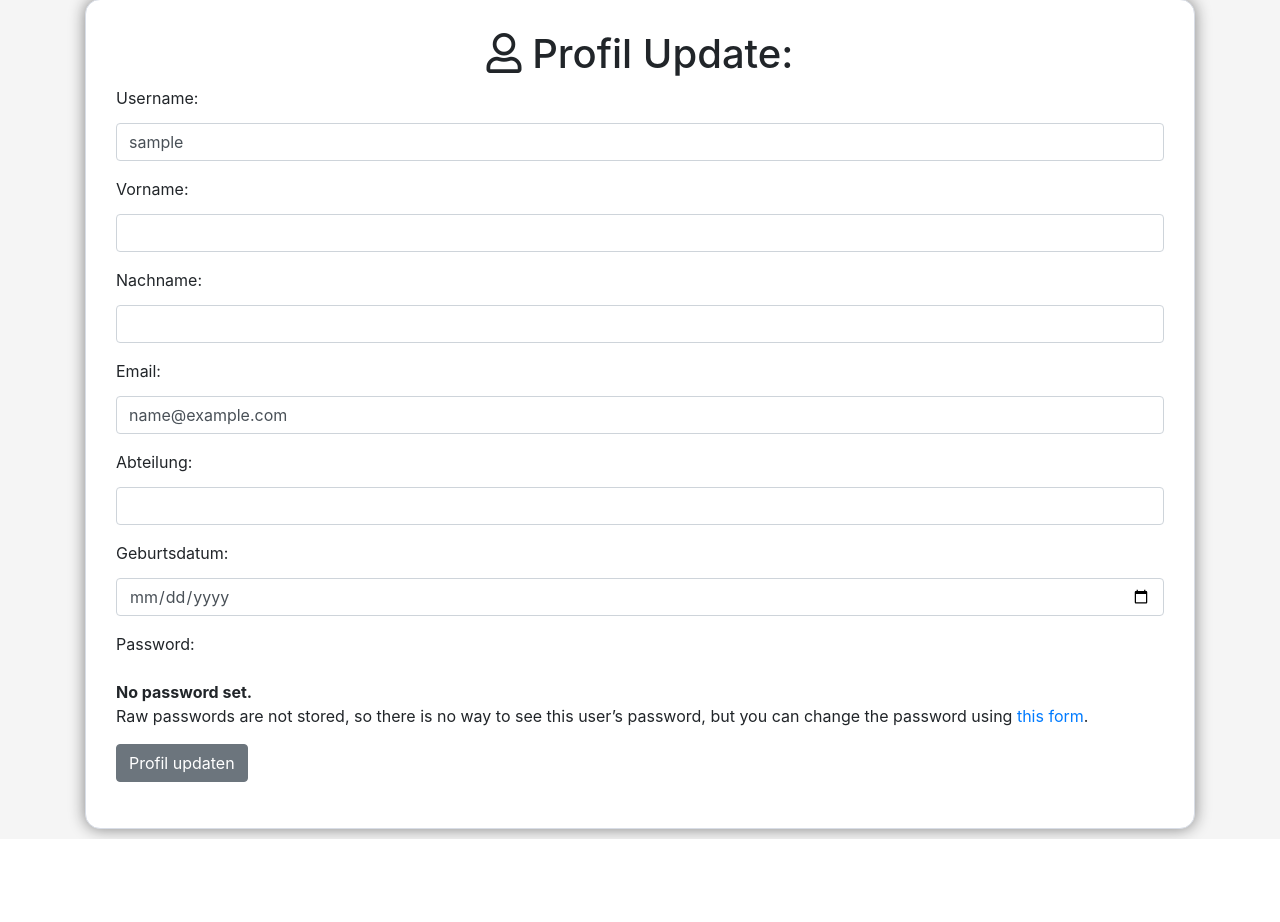
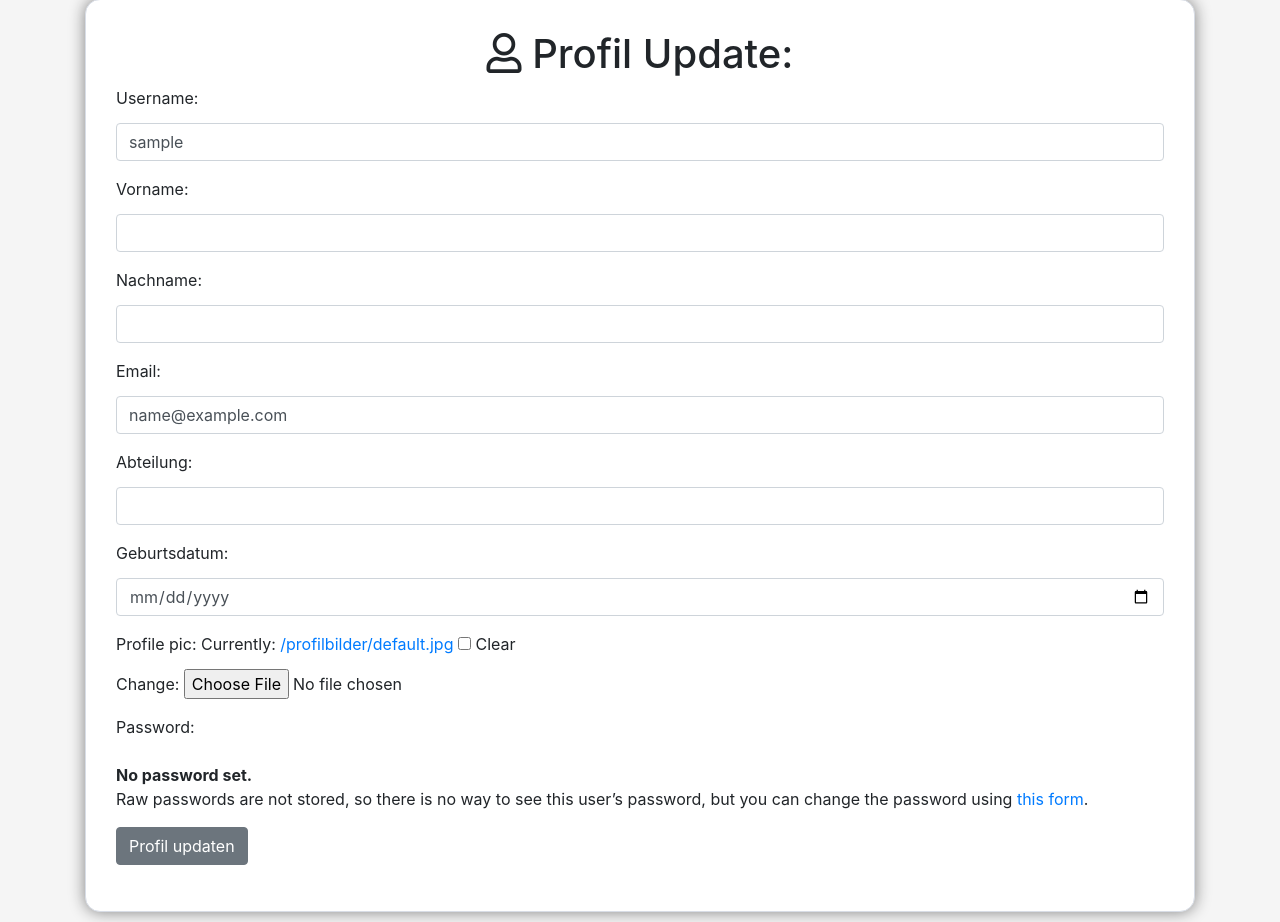
Before and after one commit to Maurice73-Tech/Programmier_Seminar, a Django app: page /profile_edit/ in a window 1280 px wide. Shown: the part 101-1023 px from the top of the page. Before the commit the page ends 940 px from the top, so only its background shows below. Run offline with Django 3.2, Linux system fonts and the light colour scheme; the visitor is signed in with stand-in values (Sample User, id 1); some libraries are stand-ins or nearby versions.

Commit message:
profilbild mit fehler

```diff
--- a/djangoGlobal/app_1/admin.py
+++ b/djangoGlobal/app_1/admin.py
@@ -16,7 +16,7 @@ class UserAdminKonfig (UserAdmin):
     list_display =('username', 'vorname', 'nachname', 'abteilung', 'email', 'taggs')
 
     fieldsets =(
-        (None, {'fields':('username', 'vorname', 'nachname', 'abteilung', 'email', 'geburtsdatum', 'taggs',)}),
+        (None, {'fields':('username', 'vorname', 'nachname', 'abteilung', 'email', 'geburtsdatum', 'taggs','profile_pic')}),
         ('Permissions', {'fields': ('is_staff', 'is_active')}),
 
     )
--- a/djangoGlobal/app_1/forms.py
+++ b/djangoGlobal/app_1/forms.py
@@ -1,9 +1,10 @@
 from django.contrib.auth import get_user_model
+from django.forms.fields import ImageField
 from .models import NeueBenutzer, Post, Kommentar, UnterKommentar
 from django.contrib.auth.forms import PasswordChangeForm, UserChangeForm, UserCreationForm
 from django import forms
 from django.contrib.auth import authenticate
-from django.forms.widgets import NumberInput
+from django.forms.widgets import NumberInput, Widget
 
 class Registrierungsform(UserCreationForm):
     vorname = forms.CharField (label="Vorname")
@@ -60,11 +61,11 @@ class Profile_edit_form(UserChangeForm):
     email = forms.EmailField (widget=forms.EmailInput (attrs={'class':'form-control'}), label="Email")
     abteilung = forms.CharField (widget=forms.TextInput ( attrs={'class':'form-control'}), label="Abteilung")
     geburtsdatum= forms.DateField(widget=forms.NumberInput (attrs={'class':'form-control', 'type':'date'}), label="Geburtsdatum")
-
+    profile_pic = forms.ImageField
 
     class Meta:
         model= NeueBenutzer
-        fields = ('username','vorname', 'nachname','email','abteilung', 'geburtsdatum')
+        fields = ('username','vorname', 'nachname','email','abteilung', 'geburtsdatum', 'profile_pic')
 
 
 class Password_change_form(PasswordChangeForm):
--- a/djangoGlobal/app_1/models.py
+++ b/djangoGlobal/app_1/models.py
@@ -39,6 +39,7 @@ class NeueBenutzer(AbstractBaseUser, PermissionsMixin):
     email =models.EmailField(max_length=30, blank=True)
     geburtsdatum = models.DateField(default=datetime.now)
     abteilung = models.CharField(max_length=30, blank=True)
+    profile_pic = models.ImageField (null=True, blank = True, upload_to = 'profilbilder', default='/profilbilder/default.jpg')
     taggs = models.CharField(max_length=100, blank=True)
     date_joined = models.DateTimeField(verbose_name='date joined', auto_now_add=True)
     last_login = models.DateTimeField(verbose_name='last login', auto_now=True)
--- a/djangoGlobal/app_1/templates/profile.html
+++ b/djangoGlobal/app_1/templates/profile.html
@@ -45,6 +45,9 @@
                                 <b>Aktiv:</b> {{user.is_active}}<strong class="float-right"></strong>
                             </li>
                             <li class="list-group-item">
+                                <b>Profilbild:</b>  <img src={{user.profile_pic.url}} /><strong class="float-right"></strong>
+                            </li>
+                            <li class="list-group-item">
                                 <b>Mitarbeiter:</b> {{user.is_staff}}<strong class="float-right"></strong>
                             </li>
                             <li class="list-group-item">
--- a/djangoGlobal/djangoGlobal/settings.py
+++ b/djangoGlobal/djangoGlobal/settings.py
@@ -11,6 +11,7 @@ https://docs.djangoproject.com/en/3.2/ref/settings/
 """
 #phillip
 from pathlib import Path
+import os
 
 # Build paths inside the project like this: BASE_DIR / 'subdir'.
 BASE_DIR = Path(__file__).resolve().parent.parent
@@ -127,7 +128,9 @@ USE_TZ = True
 # https://docs.djangoproject.com/en/3.2/howto/static-files/
 
 STATIC_URL = '/static/'
-
+MEDIA_URL = '/media/'
+STATICFILES_DIRS = [os.path.join(BASE_DIR, 'static')]
+MEDIA_ROOT= os.path.join(BASE_DIR, 'media')
 
 # Default primary key field type
 # https://docs.djangoproject.com/en/3.2/ref/settings/#default-auto-field
--- a/djangoGlobal/djangoGlobal/urls.py
+++ b/djangoGlobal/djangoGlobal/urls.py
@@ -17,9 +17,8 @@ from django.contrib import admin
 from django.urls import path
 from app_1.views import (registrieren, benutzer_logout, benutzer_login, profile, impressum,authentifizieren_view,add_block_view,LikesPostView,ForumView, BlogDetailView,AddKommentarView,profile_edit, Passwords_View)
 from app_1.models import Post
-
-
-
+from django.conf import settings
+from django.conf.urls.static import static
 
 urlpatterns = [
     path('',benutzer_login,name='startseite'),
@@ -37,6 +36,6 @@ urlpatterns = [
     path('password/',Passwords_View.as_view(template_name='password_edit.html')),
     path('likes/<int:pk>',LikesPostView, name='like_post'),
     path('blog-details/<int:pk> /kommentieren',AddKommentarView.as_view(),name='addcomment'),
-
-
 ]
+urlpatterns += static(settings.STATIC_URL, document_root=settings.STATIC_ROOT)
+urlpatterns += static(settings.MEDIA_URL, document_root=settings.MEDIA_ROOT)
```
Also changed, not shown: djangoGlobal/app_1/migrations/0025_neuebenutzer_profilepic.py (added), djangoGlobal/app_1/migrations/0026_auto_20211213_1416.py (added), djangoGlobal/app_1/migrations/0027_alter_neuebenutzer_profile_pic.py (added), djangoGlobal/app_1/migrations/0028_alter_neuebenutzer_profile_pic.py (added), djangoGlobal/app_1/migrations/0029_alter_neuebenutzer_profile_pic.py (added).
